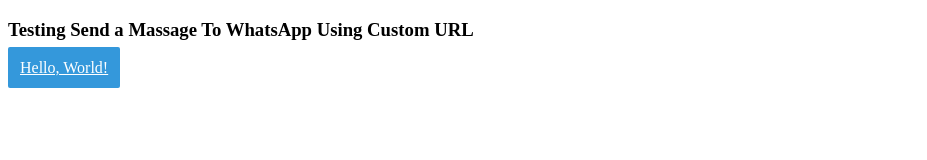
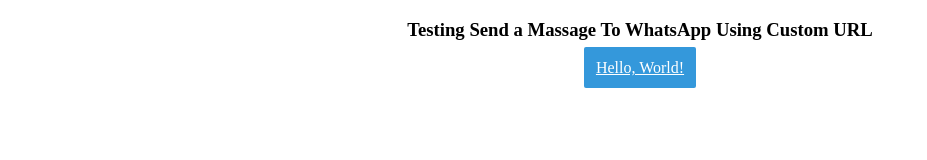
Before and after one commit to midoooo/WhatsURL, a plain HTML site: page index.html in a window 1280 px wide. Shown: the whole page, without its empty margins (0-927 px from the left). Drawn offline with Linux system fonts and the light colour scheme.

Commit message:
Update index.html

```diff
--- a/index.html
+++ b/index.html
@@ -4,7 +4,7 @@
 <title>WhatsURL</title>
 <style>
 body{
-  text-algin:center;
+  text-align: center;
 }
 .btn{
   background-color: #3498db;
```
